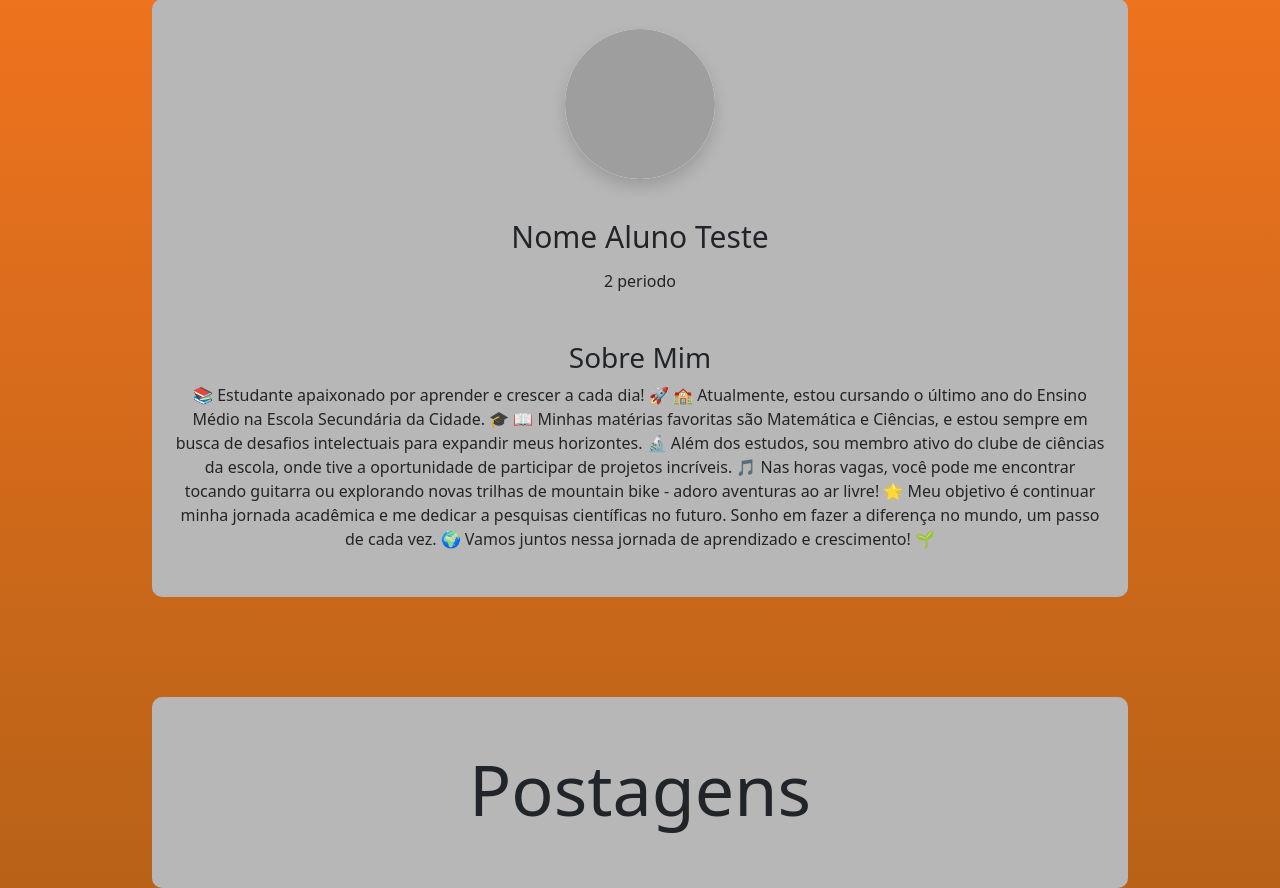
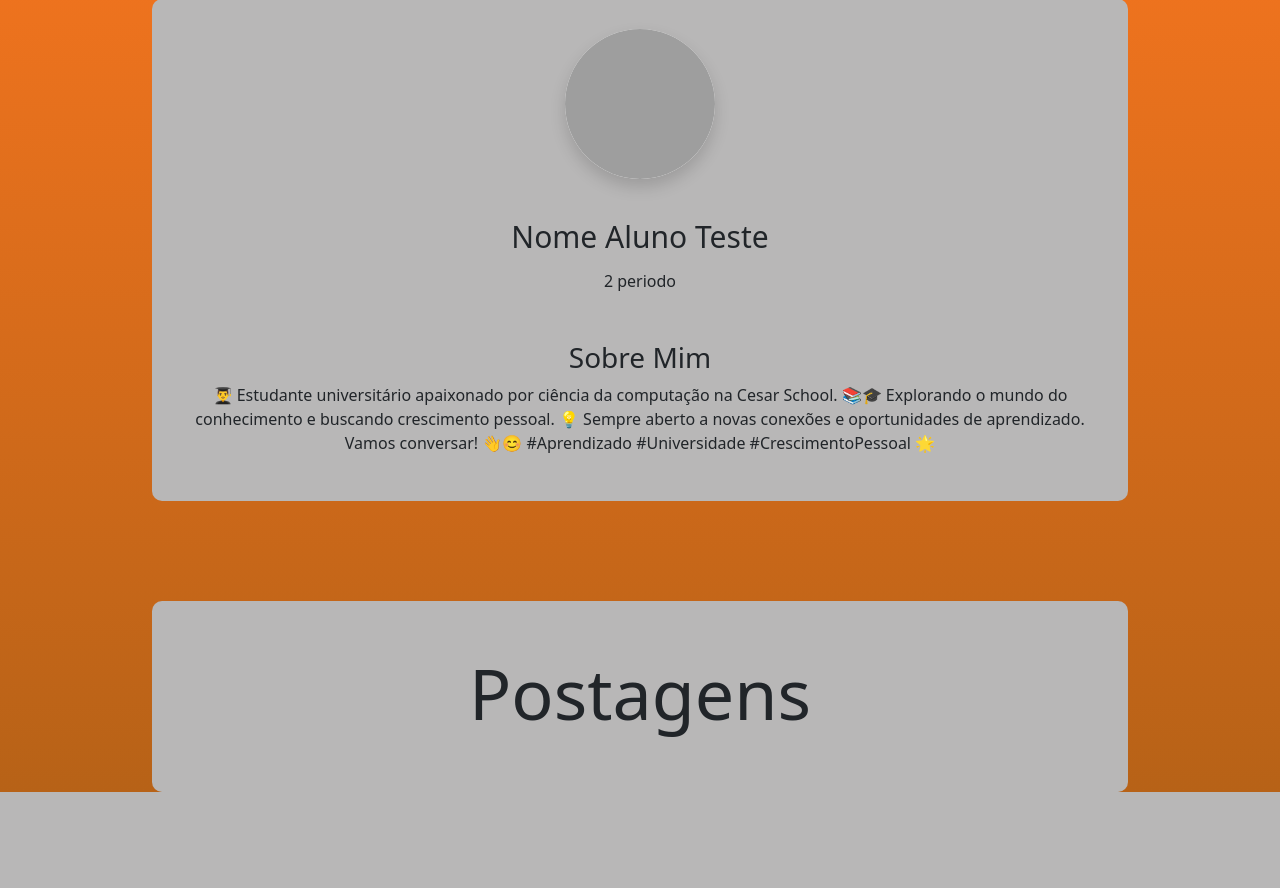
Before and after one commit to caetrias/connectcesar, a Django app: page /acessarperfil/ in a window 1280 px wide. Shown: the part 125-1013 px from the top of the page. After the commit the page ends 917 px from the top, so only its background shows below. Run offline with Django 4.2, Linux system fonts and the light colour scheme; grey boxes are pictures that could not be loaded.

Commit message:
alteração do texto acessar perfil

```diff
--- a/cesarconnect/templates/acessarperfil.html
+++ b/cesarconnect/templates/acessarperfil.html
@@ -124,19 +124,10 @@
                     <li><a>2 periodo</a></li>
                     <h3 class="mt-5">Sobre Mim</h3>
                     <p class="text-justify">
-                        📚 Estudante apaixonado por aprender e crescer a cada dia! 🚀
-
-                        🏫 Atualmente, estou cursando o último ano do Ensino Médio na Escola Secundária da Cidade. 🎓
-
-                        📖 Minhas matérias favoritas são Matemática e Ciências, e estou sempre em busca de desafios intelectuais para expandir meus horizontes.
-
-                        🔬 Além dos estudos, sou membro ativo do clube de ciências da escola, onde tive a oportunidade de participar de projetos incríveis.
-
-                        🎵 Nas horas vagas, você pode me encontrar tocando guitarra ou explorando novas trilhas de mountain bike - adoro aventuras ao ar livre!
-
-                        🌟 Meu objetivo é continuar minha jornada acadêmica e me dedicar a pesquisas científicas no futuro. Sonho em fazer a diferença no mundo, um passo de cada vez.
-
-                        🌍 Vamos juntos nessa jornada de aprendizado e crescimento! 🌱
+                      👨‍🎓 Estudante universitário apaixonado por ciência da computação na Cesar School. 📚🎓
+                       Explorando o mundo do conhecimento e buscando crescimento pessoal.
+                      💡 Sempre aberto a novas conexões e oportunidades de aprendizado. Vamos conversar!
+                      👋😊 #Aprendizado #Universidade #CrescimentoPessoal 🌟
                 </p>
                 </div>
             </div>
```
